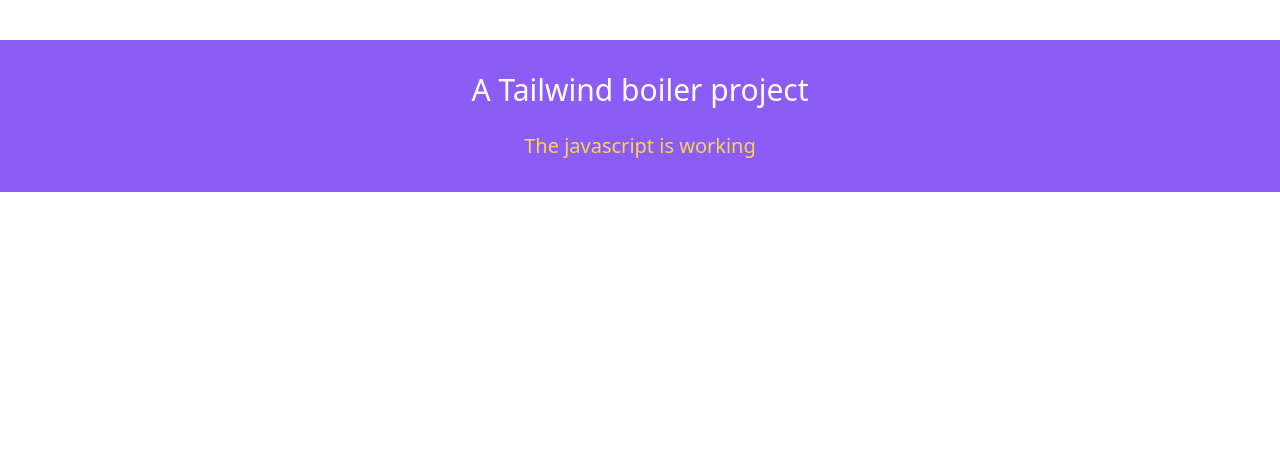
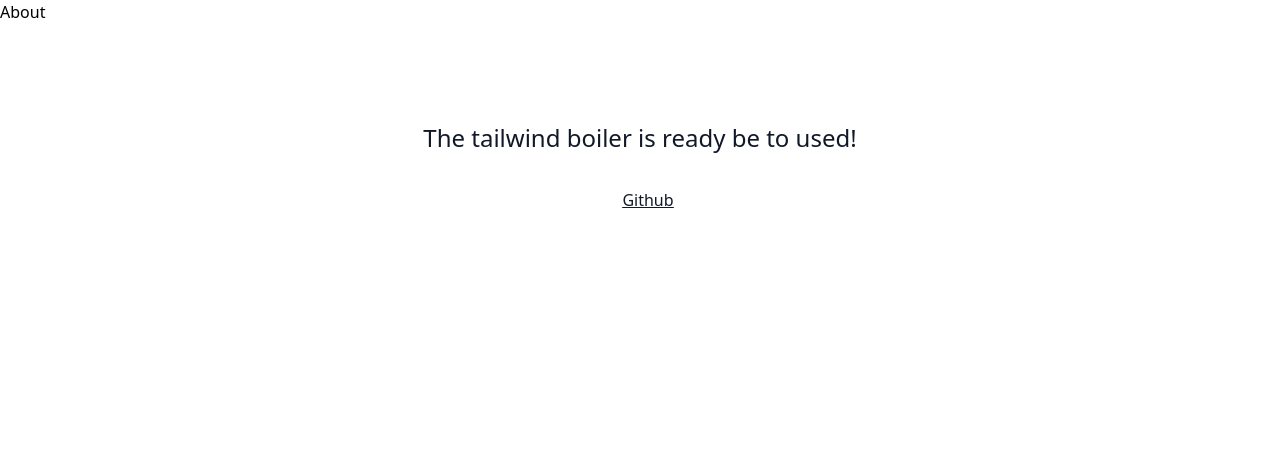
Before and after one commit to Bcdo/parcel-tailwind-boiler, a website: page src/index.html in a window 1280 px wide. Drawn offline with nearby package versions, Linux system fonts and the light colour scheme; files that its build step writes are made by us from their sources.

Commit message:
Updated - Index.html, message and confetti
Fixed
- postcss and purgecss. Jist mode for tailwind.
- Removed unnessesary purge config file

- bug fix
- Now the css will not bloat
-

```diff
--- a/package.json
+++ b/package.json
@@ -1,13 +1,13 @@
 {
   "name": "tailwind-boiler",
-  "version": "1.1.1",
+  "version": "1.1.2",
   "description": "",
   "scripts": {
     "postcss:watch": "postcss src/assets/css/index.pcss -o src/assets/css/index.css --env development -w",
     "postcss:build": "postcss src/assets/css/index.pcss -o src/assets/css/index.css --env production",
     "parcel:serve": "parcel src/index.html",
     "parcel:watch": "parcel watch src/index.html",
-    "parcel:build": "parcel build src/index.html",
+    "parcel:build": "parcel build src/index.html src/404.html",
     "clean": "rm -rf dist .cache .parcel-cache",
     "build": "npm-run-all -s clean postcss:build parcel:build",
     "start": "npm-run-all -s clean -p postcss:watch parcel:serve"
@@ -44,6 +44,7 @@
     "tailwindcss": "^2.1.1"
   },
   "dependencies": {
+    "confetti-js": "^0.0.18",
     "parcel-bundler": "^1.12.5"
   }
 }
--- a/src/assets/js/index.js
+++ b/src/assets/js/index.js
@@ -1,2 +1,7 @@
-const message = document.querySelector(".javascript");
-message.textContent = "The javascript is working";
+"use strict";
+
+// This is just for the confetti, can be deleted
+import ConfettiGenerator from "confetti-js";
+var confettiSettings = { target: "my-canvas" };
+var confetti = new ConfettiGenerator(confettiSettings);
+confetti.render();
--- a/src/index.html
+++ b/src/index.html
@@ -19,12 +19,32 @@
   </head>
 
   <body class="font-sans">
-    <div class="container py-8 mx-auto my-10 bg-purple-500">
-      <h1 class="text-3xl text-center text-white">A Tailwind boiler project</h1>
-      <h1 class="mt-6 text-xl text-center text-yellow-300 javascript">
-        The javascript is not connected
-      </h1>
-    </div>
+    <!-- Delete this section to start for scratch! -->
+    <a href="/src/about.html">About</a>
+    <section class="py-12 overflow-hidden md:py-20 lg:py-24">
+      <div class="relative px-4 mx-auto max-w-7xl sm:px-6 lg:px-8">
+        <div class="relative">
+          <div
+            class="max-w-3xl mx-auto text-2xl font-medium leading-9 text-center text-gray-900"
+          >
+            <p>The tailwind boiler is ready be to used!</p>
+          </div>
+          <footer class="mt-8">
+            <div class="md:flex md:items-center md:justify-center">
+              <div
+                class="mt-3 text-center md:mt-0 md:ml-4 md:flex md:items-center"
+              >
+                <div class="text-base font-medium text-gray-900 underline">
+                  <a href="https://github.com/Bcdo/tailwind-boiler">Github</a>
+                  <canvas id="my-canvas"></canvas>
+                </div>
+              </div>
+            </div>
+          </footer>
+        </div>
+      </div>
+    </section>
+
     <script src="assets/js/plugins.js"></script>
     <script src="assets/js/index.js"></script>
 
```
Also changed, not shown: CHANGELOG.md, README.md, src/assets/css/index.css (added), 1 other file.
